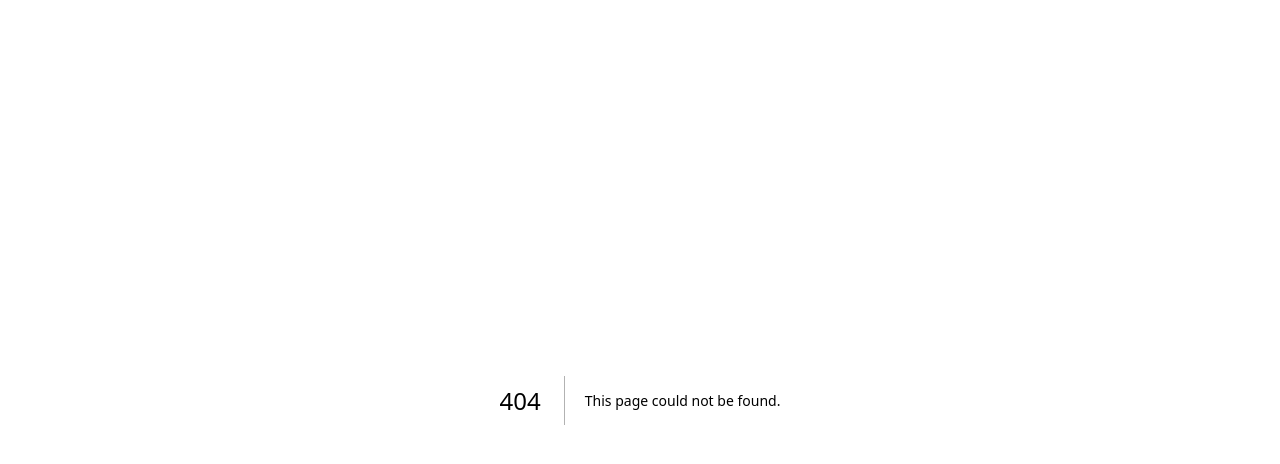
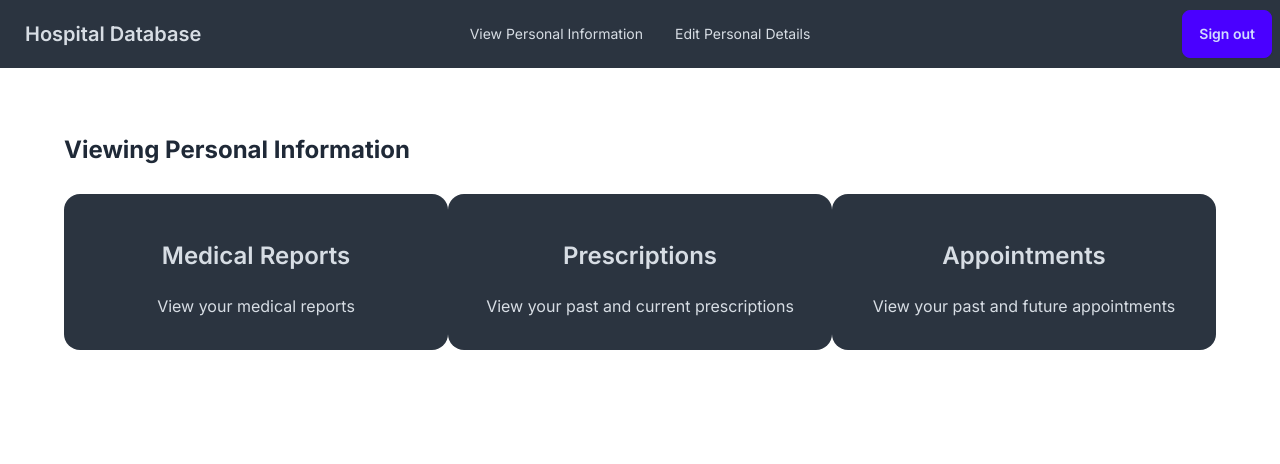
Before and after one commit to joselozano2003/CPSC-471-Project, a Next.js app: page /dashboard in a window 1280 px wide. Before the commit this address had no page. Shown: the top 464 px of the page. Built offline with nearby package versions, Linux system fonts and the light colour scheme.

Commit message:
Lots of edits to the Dashboard page

```diff
--- a/components/DashboardNavbar.tsx
+++ b/app/dashboard/DashboardModals.tsx
@@ -1,5 +1,5 @@
 import { ReactElement, JSXElementConstructor, ReactNode, ReactPortal, PromiseLikeOfReactNode } from "react";
-import './DashboardNavbar.css'
+import './DashboardModals.css'
 
 
 interface Props {
@@ -8,9 +8,10 @@ interface Props {
     title: string
     description: string
 
+
 }
 
-export default function  DashBoardNavbar(props: Props) {
+export default function DashboardModals(props: Props) {
 
 
     return (
--- /dev/null
+++ b/app/dashboard/DashboardNavbar.tsx
@@ -0,0 +1,41 @@
+'use client'
+import { ReactElement, JSXElementConstructor, ReactNode, ReactPortal, PromiseLikeOfReactNode } from "react";
+import { SignOutButton } from "@/components/buttons";
+import "./DashboardNavbar.css"
+
+interface Props {
+    children: any
+}
+
+export default function DashboardNavbar(props: Props) {
+
+
+    return (
+
+        <div className="navbar bg-neutral text-neutral-content">
+            <div className="navbar-start">
+                <div className="dropdown">
+                <label tabIndex={0} className="btn btn-ghost lg:hidden">
+                    <svg xmlns="http://www.w3.org/2000/svg" className="h-5 w-5" fill="none" viewBox="0 0 24 24" stroke="currentColor"><path strokeLinecap="round" strokeLinejoin="round" strokeWidth="2" d="M4 6h16M4 12h8m-8 6h16" /></svg>
+                </label>
+                </div>
+                <a className="btn btn-ghost text-xl">Hospital Database</a>
+            </div>
+            <div className="navbar-center hidden lg:flex">
+                <ul className="menu menu-horizontal px-1">
+                <li><a> View Personal Information</a></li>
+
+                <li><a> Edit Personal Details </a></li>
+                </ul>
+            </div>
+            <div className="navbar-end">
+                <SignOutButton />
+            </div>
+        </div>
+
+
+    )
+
+
+
+}
--- /dev/null
+++ b/app/dashboard/page.css
@@ -0,0 +1,24 @@
+.modal-container {
+    /* background-color: antiquewhite; */
+}
+
+.modal-wrapper {
+
+    display: flex;
+    flex-direction: row;
+    align-items: center;
+    justify-content: space-between;
+    margin-left: 5%;
+    margin-right: 5%;
+
+
+}
+
+.h1-container {
+
+    margin-top: 5%;
+    margin-left: 5%;
+    margin-bottom: 2%;
+    font-size: 24px;
+    font-weight: 700;
+}
--- /dev/null
+++ b/app/dashboard/page.tsx
@@ -0,0 +1,56 @@
+'use client'
+
+import DashboardModals from "./DashboardModals"
+import DashboardNavbar from "./DashboardNavbar";
+
+import './page.css'
+import { useState } from 'react';
+
+
+
+interface Props {
+    children: any
+}
+
+export default function Dashboard(props: Props) {
+
+
+    return (
+
+        <div>
+
+            <div className="navbar-container">
+                <DashboardNavbar> </DashboardNavbar>
+            </div>
+
+
+            <div className="modal-container">
+
+                <div className="h1-container">
+                <h1> Viewing Personal Information </h1>
+                </div>
+
+                <div className="modal-wrapper">
+
+                    <DashboardModals title="Medical Reports" description="View your medical reports"> </DashboardModals>
+                    <DashboardModals title="Prescriptions" description="View your past and current prescriptions"> </DashboardModals>
+                    <DashboardModals title="Appointments" description="View your past and future appointments"> </DashboardModals>
+                 </div>
+
+
+            </div>
+
+
+
+
+
+
+
+
+        </div>
+
+    )
+
+
+
+}
--- a/app/page.tsx
+++ b/app/page.tsx
@@ -1,12 +1,16 @@
 import { SignInButton, SignOutButton } from '@/components/buttons'
 import Image from 'next/image'
+import Link from 'next/link'
+import './pages.css'
 
 export default function Home() {
     return (
 		<div>
-			<p>Hello world</p>
+			<h1 className="welcome"> Welcome to the Hospital Database </h1>
 			<SignInButton />
 			<SignOutButton />
+
+
 		</div>
     )
 }
--- /dev/null
+++ b/app/pages.css
@@ -0,0 +1,4 @@
+.welcome {
+    font-size: 48px;
+    color: blue;
+}
--- a/app/pages/test.tsx
+++ /dev/null
@@ -1,15 +0,0 @@
-
-export default function dashboard() {
-
-
-    return (
-
-        <div>
-            <p> TEST </p>
-        </div>
-    )
-
-
-
-
-}
--- a/components/Dashboard.tsx
+++ /dev/null
@@ -1,59 +0,0 @@
-import './Dashboard.css'
-import DashBoardNavbar from "./DashboardNavbar"
-import { useState } from 'react';
-
-
-
-interface Props {
-    children: any
-}
-
-export default function Dashboard(props: Props) {
-
-    const [modalOpen, setModalOpen] = useState(false);
-
-    const openModal = () => {
-        setModalOpen(true);
-    };
-
-    const closeModal = () => {
-        setModalOpen(false);
-    };
-
-
-
-    return (
-
-        <div>
-
-            <div className="navbar-container">
-                <DashBoardNavbar title="Medical Reports" description="View your medical reports"> </DashBoardNavbar>
-                <DashBoardNavbar title="Prescriptions" description="View your past and current prescriptions"> </DashBoardNavbar>
-                <DashBoardNavbar title="Appointments" description="View your past and future appointments"> </DashBoardNavbar>
-            </div>
-
-
-            <button className="btn" onClick={openModal}>Open modal</button>
-            {modalOpen && (
-                <dialog id="my_modal_3" className="modal">
-                <div className="modal-box">
-                    <form method="dialog">
-                    {/* if there is a button in form, it will close the modal */}
-                    <button className="btn btn-sm btn-circle btn-ghost absolute right-2 top-2" onClick={closeModal}>✕</button>
-                    </form>
-                    <h3 className="font-bold text-lg">Hello!</h3>
-                    <p className="py-4">Press ESC key or click on ✕ button to close</p>
-                </div>
-            </dialog>
-
-            )}
-
-
-
-        </div>
-
-    )
-
-
-
-}
--- a/components/buttons.tsx
+++ b/components/buttons.tsx
@@ -1,33 +1,45 @@
 'use client';
 
-import Dashboard from '@/components/dashboard';
+
 import { useSession, signIn, signOut } from 'next-auth/react';
 import Image from 'next/image';
 import Link from 'next/link';
+import {useRouter} from 'next/navigation'
+import { useEffect } from 'react';
 
 export function SignInButton() {
+
+    const router = useRouter();
     const { data: session, status } = useSession();
     console.log(session, status);
+
+
+    //Had to re-write this because whenever router.push was called, console would log a warning:
+    //router.push would potentially attempt to run that BEFORE finishing the rendering of the sign in button.
+    //UseEffect runs AFTER rendering is finished so that fixes it
+    useEffect(() => {
+
+      if (status === 'authenticated') {
+          router.push('/dashboard');
+      }
+
+    }, [status, router]);
+
+
 
     if (status === 'loading') {
       return <>...</>;
     }
 
-    if (status === "authenticated") {
 
-      return (
-        <Link href="/test">
-          <p>Dashboard</p>
-        </Link>
-      );
-
-
-    }
 
 
     return <button className="btn btn-secondary"onClick={() => signIn()}>Sign in</button>;
 }
 
 export function SignOutButton() {
-    return <button className="btn btn-primary"onClick={() => signOut()}>Sign out</button>;
+
+    return <button className="btn btn-primary"onClick={() => signOut({callbackUrl: "localhost:3000"})}>Sign out</button>;
+
+
 }
```
Also changed, not shown: components/Dashboard.css (deleted, +0 -10 lines), app/dashboard/DashboardModals.css (renamed from components/DashboardNavbar.css), app/dashboard/DashboardNavbar.css (added).
